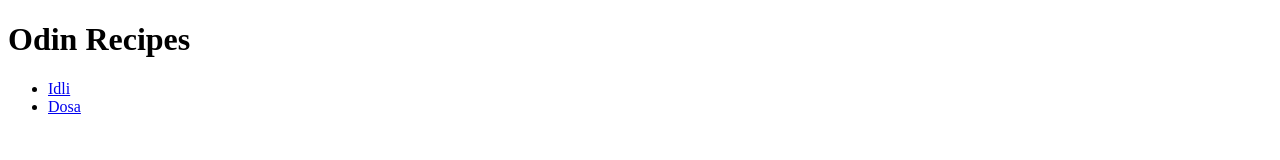
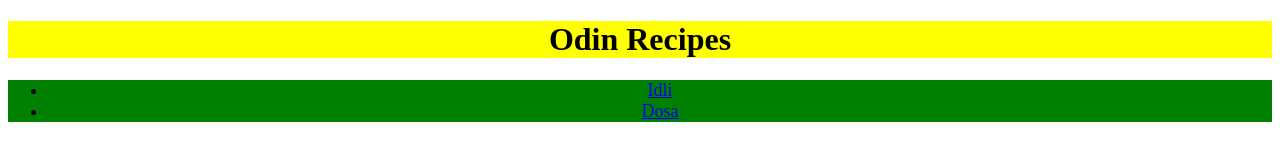
Before and after one commit to Sivasankar300/Odin-Recipe, a plain HTML site: page index.html in a window 1280 px wide. Drawn offline with Linux system fonts and the light colour scheme.

Commit message:
Made some placeholder CSS for now

```diff
--- /dev/null
+++ b/Recipes/style.css
@@ -0,0 +1,18 @@
+h1 {
+    font:"Times New Roman", Georgia;
+    font-weight: bold;
+    text-align: center;
+    font-size: 32px;
+    background-color: yellow;
+}
+
+li,ul {
+    text-align: center;
+    font:Tahoma,Verdana,Arial;
+    font-weight: lighter;
+    font-size:18px;
+    background-color: green;
+}
+* {
+    text-align: center;
+}
--- a/index.html
+++ b/index.html
@@ -3,6 +3,7 @@
     <head>
         <meta charset="utf-8">
         <title>Main Page</title>
+        <link rel="stylesheet" href="Recipes/style.css">
     </head>
     <body>
         <h1>Odin Recipes</h1>
```
Also changed, not shown: Recipes/Dosa.html (+1 -0 lines), Recipes/Idli.html (+1 -0 lines), Recipes/Code Projects/Odin Recipe/style.css (added).
